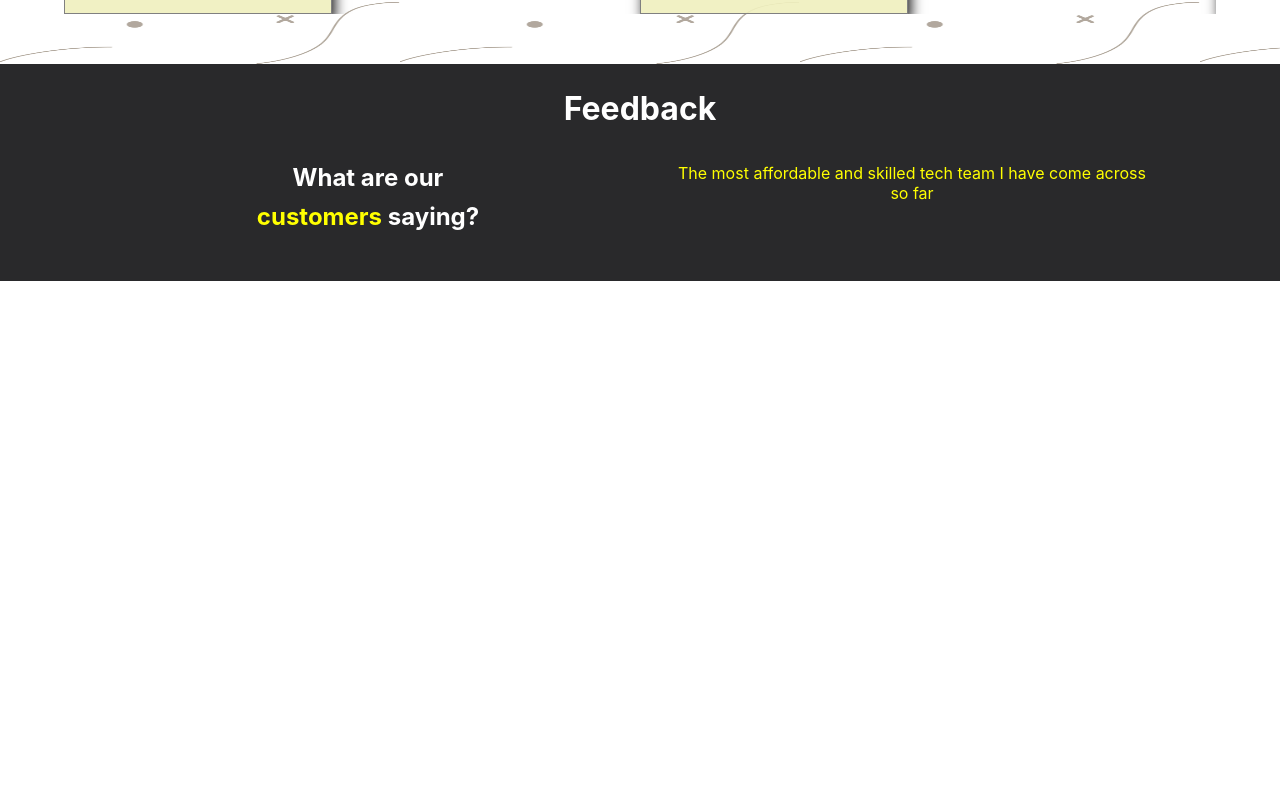
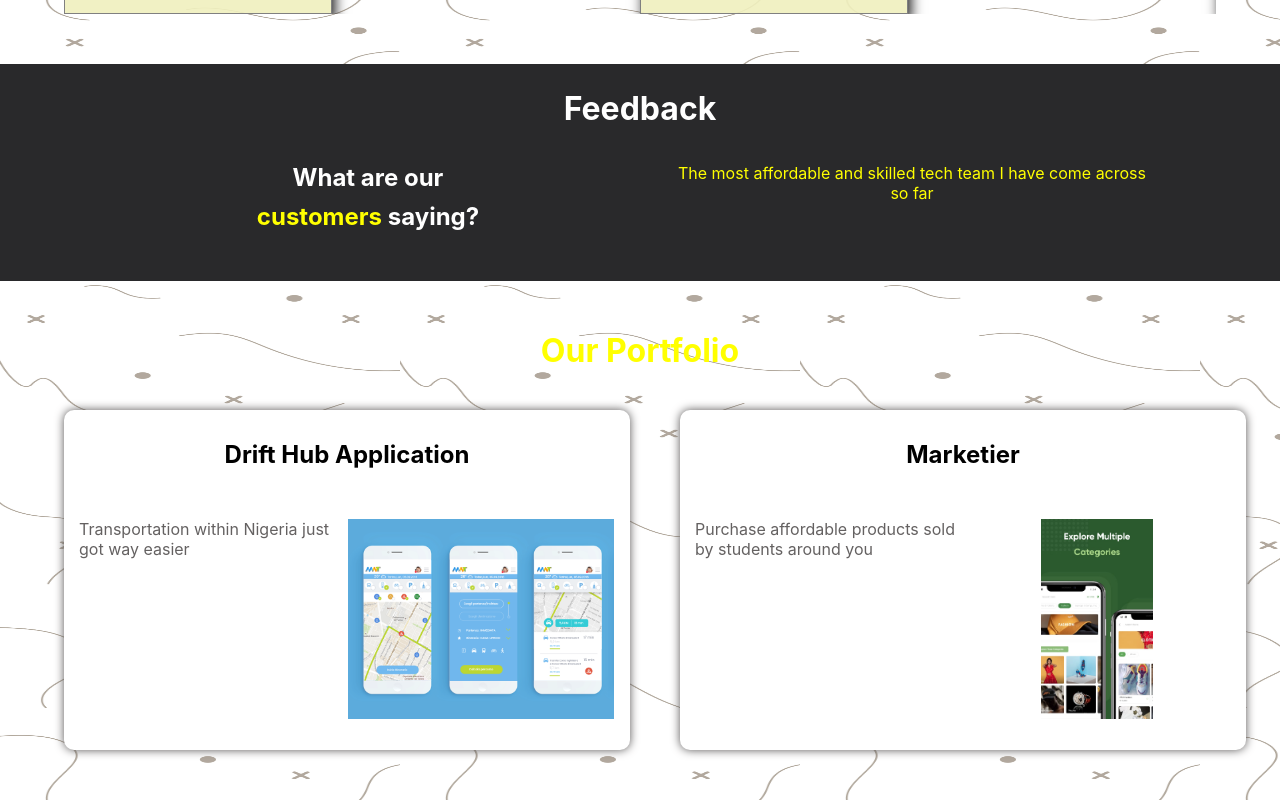
Before and after one commit to sammyyOzz/halo-devs, a React (Create React App) app: page / in a window 1280 px wide. Shown: the part 1182-1982 px from the top of the page. Before the commit the page ends 1463 px from the top, so only its background shows below. Built offline with nearby package versions, Linux system fonts and the light colour scheme.

Commit message:
portfolio

```diff
--- a/src/App.js
+++ b/src/App.js
@@ -10,6 +10,7 @@ import Header from './Header';
 import Home from './Home';
 import HomeServices from './HomeServices';
 import HomeFeedback from './HomeFeedback';
+import HomePortfolio from './HomePortfolio';
 
 function App() {
   return (
@@ -21,6 +22,7 @@ function App() {
             <Home />
             <HomeServices />
             <HomeFeedback />
+            <HomePortfolio />
           </Route>
         </Switch>
       </Router>
--- a/src/HomeFeedback.js
+++ b/src/HomeFeedback.js
@@ -26,7 +26,7 @@ function HomeFeedback() {
                             animation="slide"
                             interval={4000}
                             indicators={true}
-                            IndicatorIcon={false}
+                            IndicatorIcon={true}
                         >
                             {
                                 testimonies.map((text, i) => {
--- /dev/null
+++ b/src/HomePortfolio.css
@@ -0,0 +1,47 @@
+.homePortfolio {
+    padding-top: 50px;
+    text-align: center;
+    padding-bottom: 50px;
+}
+
+.homePortfolio > h1 {
+    color: yellow;
+    margin-bottom: 40px;
+}
+
+.homePortfolio__content {
+    width: 90%;
+    margin-left: auto;
+    margin-right: auto;
+}
+
+.homePortfolio__app {
+    width: 100%;
+    padding: 15px;
+    height: 310px;
+    border-radius: 10px;
+    background-color: white;
+    /* box-shadow: 5px 10px 8px #888888; */
+    -webkit-box-shadow: 0 0 10px #575454;
+    box-shadow: 0 0 10px #575454;
+    transition: all linear 200ms;
+}
+
+.homePortfolio__app:hover {
+    transform: scale(1.02);
+    transition: all linear 200ms;
+}
+
+.homePortfolio__app > h2 {
+    margin-bottom: 50px;
+    margin-top: 15px;
+}
+
+.homePortfolio__appDescription {
+    text-align: left;
+    color: rgb(100, 97, 97);
+}
+
+.homePortfolio__img {
+    height: 200px;
+}
--- /dev/null
+++ b/src/HomePortfolio.js
@@ -0,0 +1,52 @@
+import Grid from '@material-ui/core/Grid'
+import React from 'react'
+import './HomePortfolio.css'
+import driftHub from './images/driftHub.png'
+import marketier from './images/marketier2.jpeg'
+
+function HomePortfolio() {
+    return (
+        <div className="homePortfolio">
+            <h1>Our Portfolio</h1>
+            <div className="homePortfolio__content">
+                <Grid container spacing={10}>
+                    <Grid item xs={12} lg={6}>
+                        <div className="homePortfolio__app">
+                            <h2>Drift Hub Application</h2>
+                            <Grid item container>
+                                <Grid item xs={6}>
+                                    <div className="homePortfolio__appDescription">
+                                        Transportation within Nigeria just got way easier
+                                    </div>
+                                </Grid>
+                                <Grid item xs={6}>
+                                    <img className="homePortfolio__img" src={driftHub} alt=""/>
+                                </Grid>
+                            </Grid>
+                        </div>
+
+                    </Grid>
+
+                    <Grid item xs={12} lg={6}>
+                        <div className="homePortfolio__app">
+                            <h2>Marketier</h2>
+                            <Grid item container>
+                                <Grid item xs={6}>
+                                    <div className="homePortfolio__appDescription">
+                                        Purchase affordable products sold by students around you
+                                    </div>
+                                </Grid>
+                                <Grid item xs={6}>
+                                    <img className="homePortfolio__img" src={marketier} alt=""/>
+                                </Grid>
+                            </Grid>
+                        </div>
+
+                    </Grid>
+                </Grid>
+            </div>
+        </div>
+    )
+}
+
+export default HomePortfolio
--- a/src/HomeServices.css
+++ b/src/HomeServices.css
@@ -2,10 +2,7 @@
     text-align: center;
     width: 100%;
     margin-top: 30px;
-    background: url(./images/gids-100.jpg) repeat;
-    background-size: 400px 800px;
     padding-bottom: 50px;
-    /* height: 250px; */
 }
 
 #homeServices__ourServices {
--- a/src/index.css
+++ b/src/index.css
@@ -5,8 +5,8 @@ body {
     sans-serif;
   -webkit-font-smoothing: antialiased;
   -moz-osx-font-smoothing: grayscale;
-  /* background: url('./images/gids-100.jpg') 50% 50%;
-  background-size: cover; */
+  background: url(./images/gids-100.jpg) repeat;
+  background-size: 400px 800px;
 }
 
 code {
```
Also changed, not shown: src/images/driftHub.png (added), src/images/marketier2.jpeg (added).
